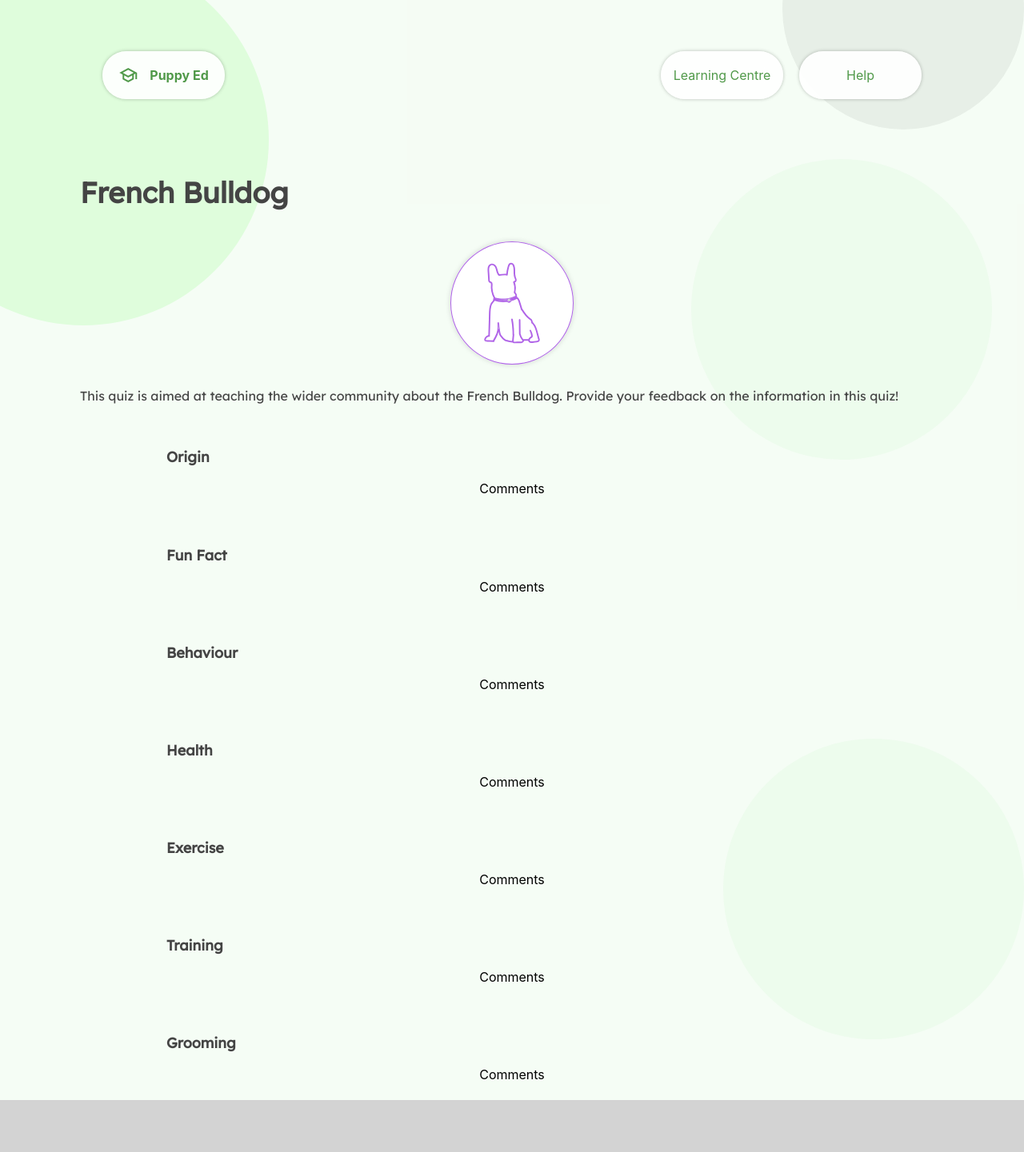
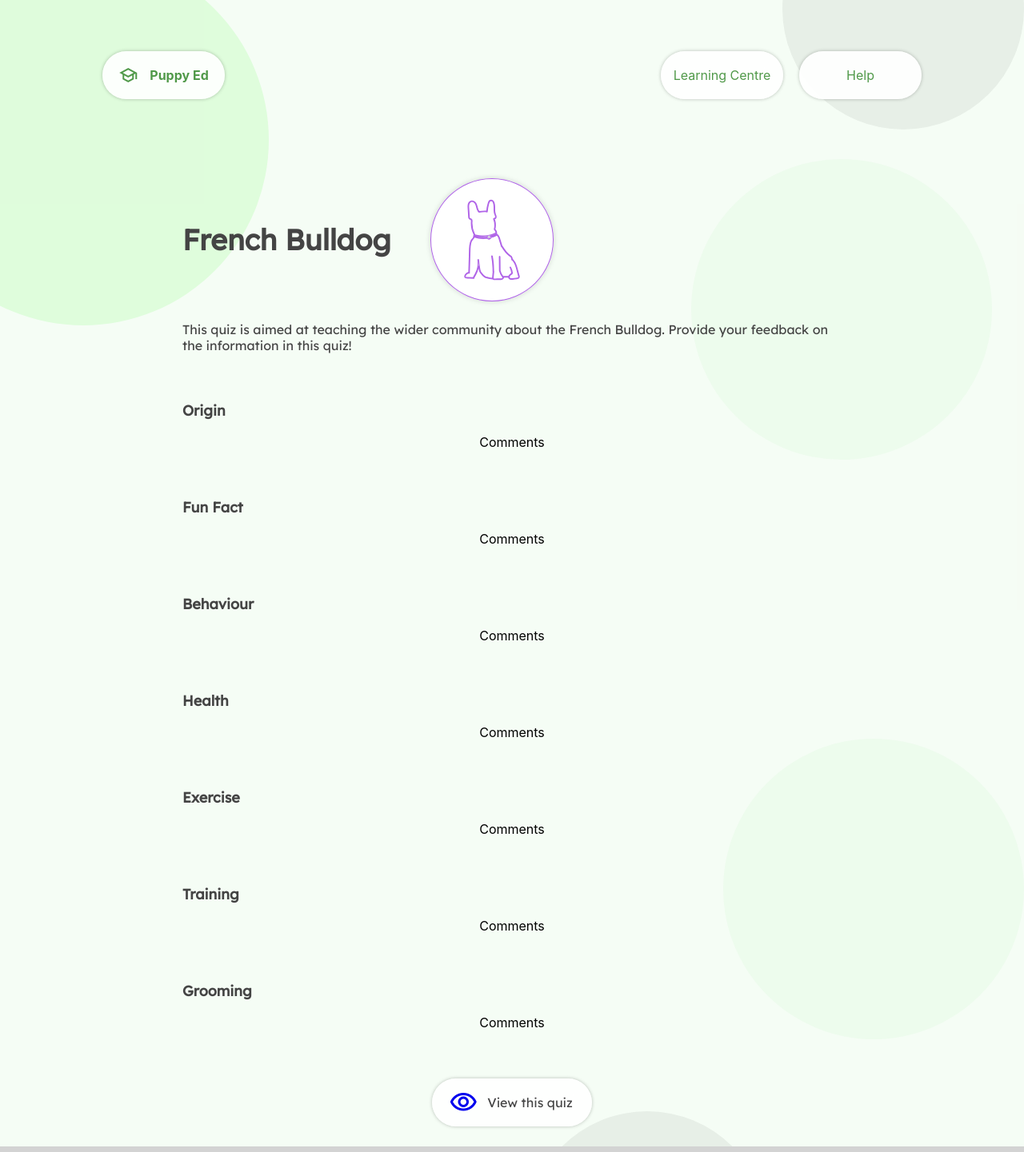
Before and after one commit to dylman123/puppy-ed, a React (Create React App) app: page /quiz/french-bulldog in a window 1280 px wide. Shown: the top 1441 px of the page at 80% size. Built offline with nearby package versions, Linux system fonts and the light colour scheme.

Commit message:
added lab info as prototype

```diff
--- a/src/assets/learner-modules/modules.js
+++ b/src/assets/learner-modules/modules.js
@@ -71,13 +71,13 @@ export const modules = [
       imageFile: image007,
       category: "dog-breeds",
       sections: {
-          "origin": "The origin of the Labrador Retriever.",
-          "fun-fact": "A fun fact about the Labrador Retriever.",
-          "behaviour": "The behaviour of the Labrador Retriever.",
-          "health": "The health of the Labrador Retriever.",
-          "exercise": "The exercise of the Labrador Retriever.",
-          "training": "The training of the Labrador Retriever.",
-          "grooming": "The grooming of the Labrador Retriever.",
+          "origin": "The Labrador originated in Newfoundland, off the coast of Canada, and was taken to England on fishing boats in the early 19th century. Here they were developed and bred as a hunting dog, being used for retrieving game in rugged terrain and icy waters. They were popular as tough, strong dogs with excellent scenting powers and a strong desire to please. Even today, Labrador Retrievers are the most popular breed with shooters and they also work as police dogs, customs dogs and guide dogs for the blind. (Sources: https://dogsvictoria.org.au/family-pet/dogs-and-puppies/buying-a-puppy/breed-information-and-registered-breeders/labrador-retriever/)",
+          "fun-fact": "It is believed that the Labrador Retriever was bred to retrieve fishing nets and stray fish that fell off hooks. Labradors sport webbed feet, and an otter like tail that assist their strong swimming tendencies.",
+          "behaviour": "They are friendly, good-natured dogs who are affectionate with everyone. They are adaptable dogs and are naturally social animals. They bond well with children, being patient and forgiving. Other household animals are not at risk. They are extremely loyal and love to be included in all aspects of family life. They will bark to draw your attention to strangers but will welcome them with open arms. Labrador pups often forget how big and powerful they are during play time. It is therefore important to keep an eye on them when around children and similarly, the elderly. (Source: https://www.purina.com.au/en/dogs/breeds/labrador-retriever#.YHea4ZMza3I)",
+          "health": "Labradors do have a range of health issues to be conscious of. Breeders should screen for hereditary problems such as hip dysplasia, elbow dysplasia, progressive retinal atrophy and epilepsy to reduce the likelihood of your puppy being susceptible to such diseases. During the first 12 months of development, owners should be cautious of their pups hips and ensure that they are not running or jumping excessively. This can result in hip and elbow problems such as dysplasia. Labradors are incredibly driven by food. This can result in excessive feeding and obesity. It is recommended to weigh your pup's food to ensure consistency. (Source: https://www.purina.com.au/en/dogs/breeds/labrador-retriever#.YHea4ZMza3I)",
+          "exercise": "Adults will benefit from a daily walk of a minimum of fourty-five minutes, while pups will need overall periods of play. As a Labrador will need some free running, a large backyard is desirable - especially if you live in an area where having a dog off-leash in public parks is not permitted. Labradors are sociable dogs that really need to be part of a family. If left alone in a backyard most of the time, they may get up to mischief or take to persistent barking. They adore retrieving and water, so do take care when near the latter to ensure their safety. (Source: https://dogsvictoria.org.au/family-pet/dogs-and-puppies/buying-a-puppy/breed-information-and-registered-breeders/labrador-retriever/ & https://www.purina.com.au/en/dogs/breeds/labrador-retriever#.YHea4ZMza3I)",
+          "training": "Intelligent dogs, Labradors are easily trained, making them ideal for use in field sports, obedience competitions, as search dogs, as guide dogs and as hearing dogs. These dogs take great pleasure in any of these activities. Labradors are particularly driven by food and respond well to treats used as positive reinforcement for good behaviour. (Source: https://www.purina.com.au/en/dogs/breeds/labrador-retriever#.YHea4ZMza3I)",
+          "grooming": "Labs are very active, strongly built dogs with good bone and substance. Their heads are broad with soft, intelligent eyes. They have a double coat: the undercoat being weather-resistant and the outer coat being short and dense with no feathering. Their tails are totally unique being 'otter' like and their movement is straight and true both front and back, covering the ground freely. Their coat is thick and dense with a weather-resistant undercoat. Labs shed moderately all year round with an increase just before both summer and winter (approximately 3 weeks). Brush them once a week with more attention during moulting. Labrador Retrievers come in solid black, yellow and chocolate brown/liver. Any other colours being advertised are not recognised as the correct standards and will be predisposed to a host of other health issues. (Source: https://www.purina.com.au/en/dogs/breeds/labrador-retriever#.YHea4ZMza3I)",
       },
       quizUrl: "https://docs.google.com/forms/d/e/1FAIpQLSfgaBuvemByt1SoYKXaJbPnPc5K_ogAHDm-zr5lb5cs0CyCSg/viewform?usp=sf_link",
     },
--- a/src/containers/LearnerModulePage/LearnerModulePage.css
+++ b/src/containers/LearnerModulePage/LearnerModulePage.css
@@ -6,3 +6,30 @@
         margin: 0 100px;
     }
 }
+
+.moduleHeading {
+    display: flex;
+    flex-direction: column;
+}
+@media screen and (min-width: 768px) {
+    .moduleHeading {
+        flex-direction: row;
+        align-items: center;
+        gap: 40px;
+    }
+}
+
+.quizSection {
+    margin: 60px 0;
+    overflow-wrap: break-word;
+}
+
+.quizLink {
+    display: flex;
+    max-width: 200px;
+    margin: 0 auto;
+}
+
+.quizLinkText {
+    margin: 0 15px 0 0;
+}
--- a/src/containers/LearnerModulePage/LearnerModulePage.js
+++ b/src/containers/LearnerModulePage/LearnerModulePage.js
@@ -44,7 +44,7 @@ export default function LearnerModulePage() {
     const quizSections = currentModule.category === 'dog-breeds' ? (
         sectionHeadings.map(h => {
             return (
-                <div className='section'>
+                <div className='quizSection'>
                     <h3>{h.label}</h3>
                     <p>{currentModule.sections ? currentModule.sections[h.key] : null}</p>
                     <div className='comments'>Comments</div>
@@ -54,12 +54,18 @@ export default function LearnerModulePage() {
     ) : null;
 
     return (
-        <div className='learnerModulePage'>
-            <h2 className='moduleTitle'>{currentModule.title}</h2>
-            <img className='moduleIcon' src={currentModule.imageFile} alt={currentModule.title}/>
+        <div className='learnerModulePage section'>
+            <div className='moduleHeading'>
+                <h2 className='moduleTitle'>{currentModule.title}</h2>
+                <img className='moduleIcon' src={currentModule.imageFile} alt={currentModule.title}/>
+            </div>
+
             <p className='moduleDescription'>{currentModule.description}</p>
             { quizSections }
-
+            <a className='buttonPrimary quizLink' rel="noopener noreferrer" target="_blank" href={currentModule.quizUrl}>
+                <span class="material-icons-outlined md-36 icon">visibility</span>
+                <p className='quizLinkText'>View this quiz</p>
+            </a>
         </div>
     );
 }
```
